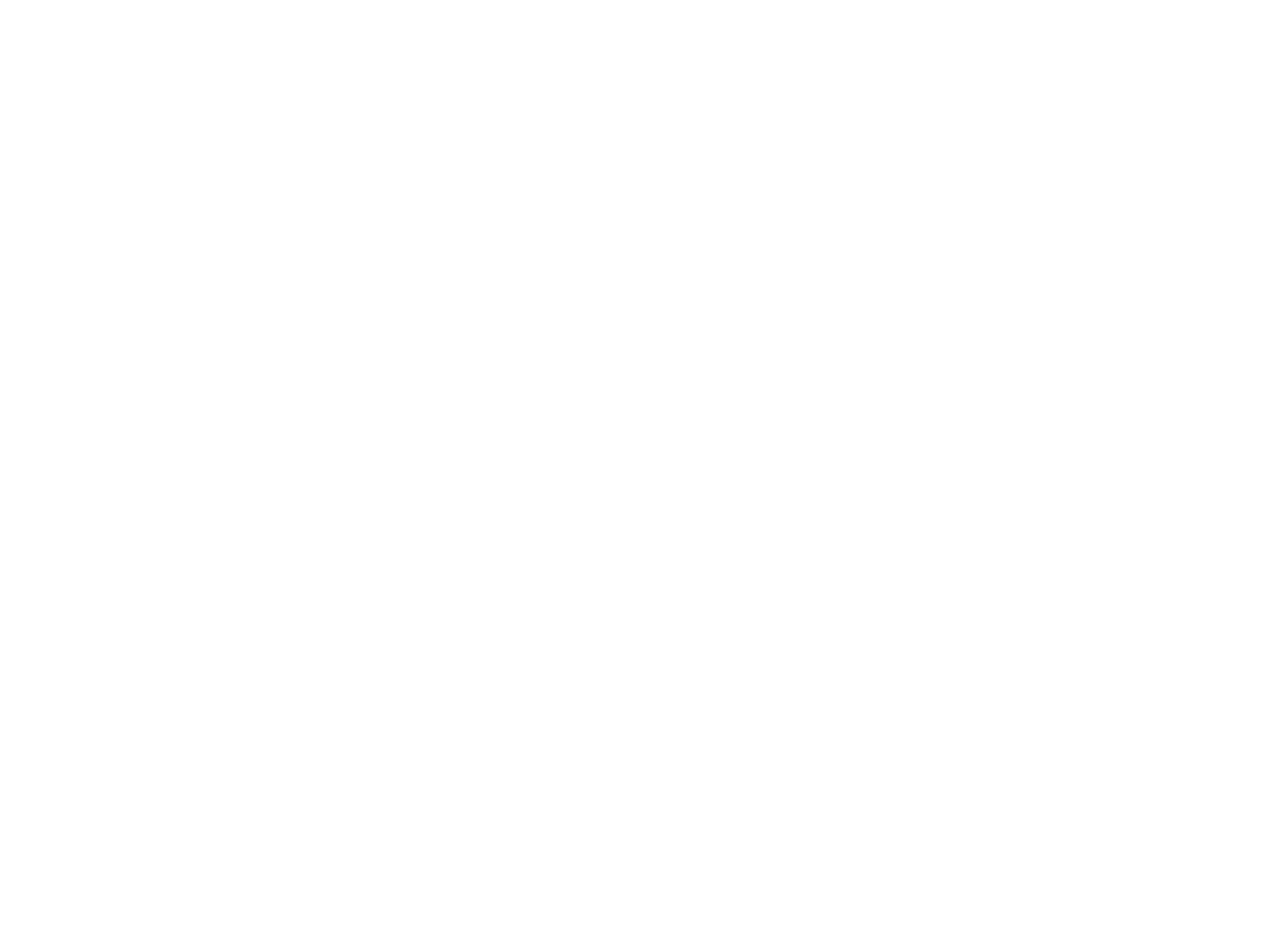
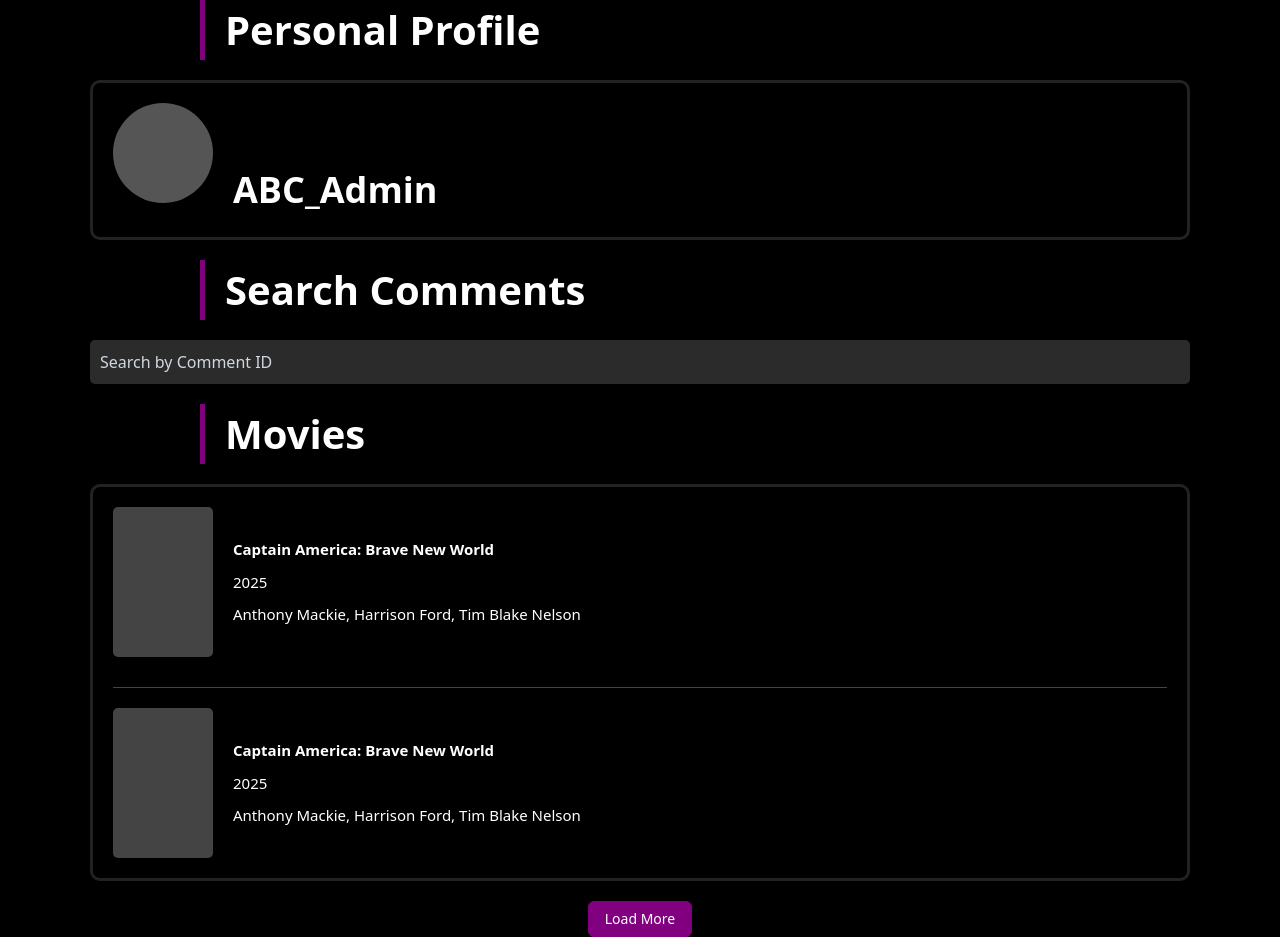
Before and after one commit to Jennyytt/MovieOverflow, a SvelteKit app: page /AdminUserProfile in a window 1280 px wide. Before the commit the page ends 800 px from the top, so only its background shows below. Built offline with nearby package versions, Linux system fonts and the light colour scheme.

Commit message:
feat: Add AdminUserProfile

```diff
--- a/src/routes/AdminUserProfile/+page.svelte
+++ b/src/routes/AdminUserProfile/+page.svelte
@@ -1,4 +1,197 @@
 <script>
-    /** @type {{ data: import('./$types').PageData }} */
-    let { data } = $props();
+    let userName = "ABC_Admin"; // Replace with actual user
+    import { Button } from "$lib/components/ui/button/index.js";
+    let lists =[
+        {
+            title: "Captain America: Brave New World",
+            year: 2025,
+            cast: "Anthony Mackie, Harrison Ford, Tim Blake Nelson",
+            review: "I like it, it is not the best but in comparison to what they have launched after endgame this was a good movie. I liked that they gave the spotlight Falcon deserves and it truly made me understand Steve's decision and why he didn't give the shield to Bucky. (Btw Anthony Mackie did a great job as a lead actor, lots of charisma I love it...)",
+            date: "Feb 24, 2025"
+        },
+        {
+            title: "Captain America: Brave New World",
+            year: 2025,
+            cast: "Anthony Mackie, Harrison Ford, Tim Blake Nelson",
+            review: "I like it, it is not the best but in comparison to what they have launched after endgame this was a good movie. I liked that they gave the spotlight Falcon deserves and it truly made me understand Steve's decision and why he didn't give the shield to Bucky. (Btw Anthony Mackie did a great job as a lead actor, lots of charisma I love it...)",
+            date: "Feb 24, 2025"
+        }
+    ];
+    let searchQuery = "";
 </script>
+
+<style>
+    /* user profile styles */
+    .profile-block {
+        background-color: #000000; /* Dark gray background for the block */
+        border: 3px solid #222222; /* Subtle border */
+        border-radius: 10px; /* Rounded corners */
+        padding: 20px;
+        width: 1100px;
+        margin: 20px auto;
+        display: flex;
+        align-items: baseline; /* Center items vertically */
+        gap: 20px; /* Space between icon and text */
+    }
+
+    .profile-icon {
+        width: 100px;
+        height: 100px;
+        border-radius: 50%; /* Make the icon circular */
+        background-color: #555; /* Placeholder background color */
+        display: flex;
+        align-items: center;
+        justify-content: center;
+    }
+
+    .profile-details {
+        display: flex;
+        flex-direction: row;
+        align-items: baseline;
+        gap: 10px; /* Add spacing between user-name and user-type */
+    }
+
+    .user-name {
+        font-size: 36px;
+        font-weight: bold;
+        color:#FFFFFF;
+    }
+    /*Searach Bar Block*/
+    .search-bar-container {
+        display: flex;
+        justify-content: center;
+        margin: 20px auto;
+        width: 1100px; /* Match the width of other elements */
+    }
+
+    .search-bar {
+        width: 100%;
+        padding: 10px;
+        border: none;
+        border-radius: 5px;
+        background-color: #2B2B2B; /* Gray background color */
+        color: white;
+        font-size: 16px;
+    }
+
+    .search-bar::placeholder {
+        color: #D1D7E0; /* Lighter gray for placeholder text */
+    }
+    /* Movie Info Block*/
+    .movie-info{
+        display: flex;
+        flex-direction: row;
+        align-items: center; /* Center items vertically */
+        gap: 20px; /* Space between poster and text */
+    }
+    .movie-detail{
+        display: flex;
+        flex-direction: column;
+        gap: 10px; /* Space between title, year, cast, and review */
+    }
+    .movie-poster {
+        width: 100px;
+        height: 150px;
+        border-radius: 5px;
+        background-color: #444; /* Placeholder for poster */
+    }
+    .movie-title {
+        font-size: 15px;
+        font-weight: bold;
+        color: #FFFFFF;
+    }
+    .movie-year {
+        font-size: 15px;
+        color: #FFFFFF;
+    }
+    .movie-cast {
+        font-size: 15px;
+        color: #FFFFFF;
+    }
+
+    /* Movie List styles */
+    .list-frame {
+        background-color: #000000;
+        border: 3px solid #222222;
+        border-radius: 10px;
+        padding: 20px;
+        width: 1100px;
+        margin: 20px auto;
+    }
+
+    .list-block{
+        display: flex;
+        flex-direction: column;
+        gap: 10px;
+    }
+
+    /*general styles*/
+      :global(body) {
+        background-color: #000000;
+    }
+    .section-title {
+        color: white;
+        font-weight: bold;
+        text-align: left;
+        padding-left: 20px;
+        border-left: 5px solid purple; /* Purple line on the left */
+        font-size: 40px;
+        margin-left: 200px;
+    }
+    .separator {
+        border: none;
+        border-top: 1px solid #444; /* Adjust color as needed */
+        margin: 20px 0; /* Add spacing above and below the line */
+    }
+    .button-container {
+        display: flex;
+        justify-content: center;
+        margin-top: 20px; /* Add spacing above the button */
+    }
+</style>
+
+<h2 class="section-title">Personal Profile</h2>
+<!-- Profile Block -->
+<div class="profile-block">
+    <div class="profile-icon">
+        <!-- Placeholder for user icon -->
+    </div>
+    <div class="profile-details">
+        <div class="user-name">{userName}</div>
+    </div>
+</div>
+<!-- Search Bar Block -->
+<h2 class="section-title">Search Comments</h2>
+<div class="search-bar-container">
+    <input
+        type="text"
+        class="search-bar"
+        placeholder="Search by Comment ID"
+        bind:value="{searchQuery}" />
+</div>
+<!-- List Block -->
+<h2 class="section-title">Movies</h2>
+<div class="list-frame">
+    {#each lists as list, index}
+    <div class="list-block">
+    <div class="movie-info">
+        <div class="movie-poster">
+            <!-- Placeholder for movie poster -->
+        </div>
+        <div class="movie-detail">
+            <div class="movie-title">{list.title}</div>
+            <div class="movie-year">{list.year}</div>
+            <div class="movie-cast">{list.cast}</div>
+        </div>
+    </div>
+    {#if index < lists.length - 1}
+        <div class="separator"></div>
+    {/if}
+    </div>
+    {/each}
+</div>
+<div class="button-container">
+    <Button class="load-more-button" variant="outline"
+    style="background-color: purple; border-color:purple; color: white;">
+    Load More</Button>
+</div>
```
